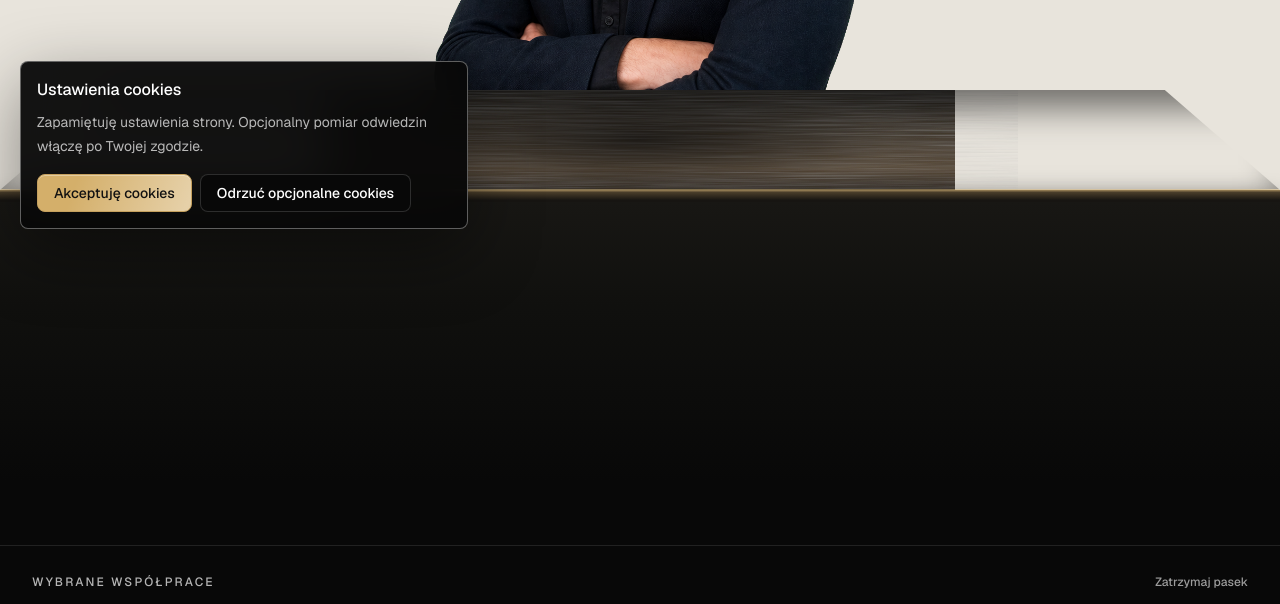
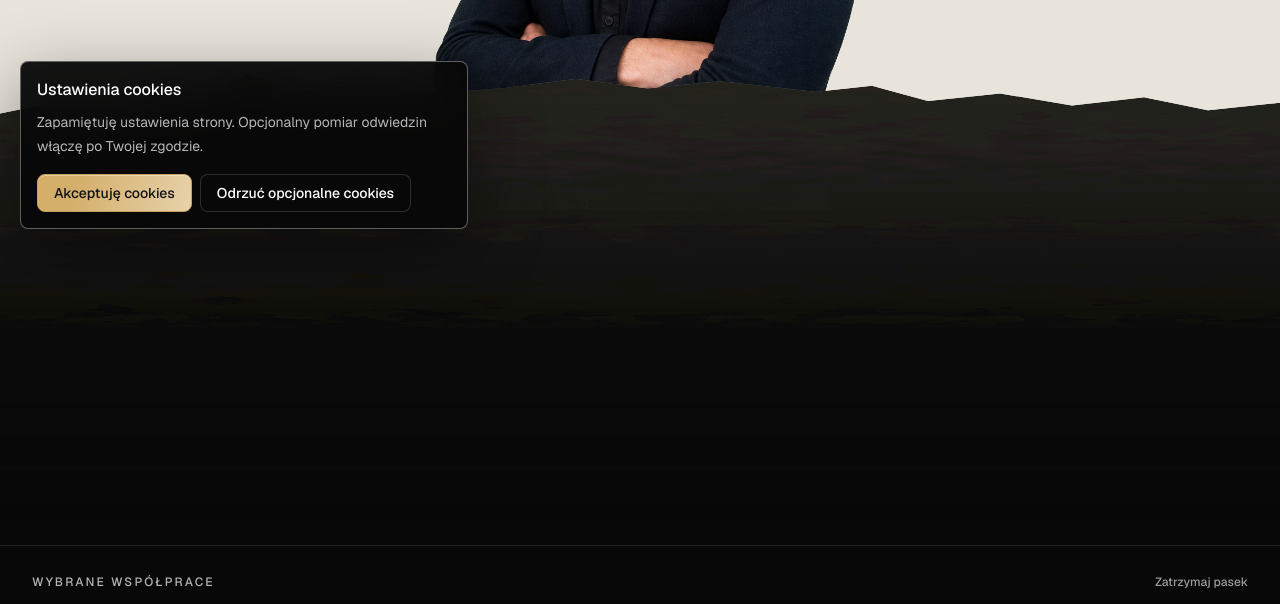
Before and after one commit to ft4k696bk6-prog/kacper-portfolio, a Next.js app: page / in a window 1280 px wide. Shown: the part 555-1159 px from the top of the page. Built offline with nearby package versions, Linux system fonts and the light colour scheme; no server answers.

Commit message:
Blend textured ground into black, stabilize portrait and capture live StarCars

```diff
--- a/src/app/globals.css
+++ b/src/app/globals.css
@@ -311,15 +311,13 @@
 }
 @media(prefers-reduced-motion:reduce){.contact-revealed-value span{animation:none}}
 
-/* A tangible desk: top plane, narrow edge, and a dark front below it. */
 .hero-depth:before{content:"";position:absolute;inset:0 0 auto;height:750px;background:#e8e4dc}
 .hero-depth-portrait{mask-image:none}
-.hero-desk{position:absolute;z-index:3;top:645px;left:50%;width:100vw;transform:translateX(-50%);height:460px;pointer-events:none}
-.hero-desk-top{height:100px;clip-path:polygon(9% 0,91% 0,100% 100%,0 100%);background:repeating-linear-gradient(2deg,transparent 0 5px,#ffffff06 6px,transparent 7px 13px),linear-gradient(180deg,#25221d,#594b37 70%,#393026);border-bottom:1px solid #d4af6a70;box-shadow:inset 0 18px 35px #0008}
-.hero-desk-top:after{content:"";display:block;width:40%;height:100%;margin:auto;background:radial-gradient(ellipse at center,#0009,transparent 70%)}
-.hero-desk-top{background-image:url('/images/desk-grain.svg');background-size:100% 100%}
-.hero-desk-edge{height:12px;background:linear-gradient(#a0875a,#493d2a 20%,#171512 85%);box-shadow:0 18px 30px #000}
-.hero-desk-front{height:350px;background:linear-gradient(180deg,#181714 0%,#10100e 30%,#080808 80%)}
+.hero-depth-portrait{transform:translateX(-50%)}
+.hero-depth-title{transform:none}
+.hero-ground{position:absolute;z-index:3;top:625px;left:50%;width:100vw;height:490px;transform:translateX(-50%);background:url('/images/hero-ground.svg') center top/100% 100% no-repeat;mask-image:linear-gradient(#000 0%,#000 20%,#000b 45%,#0004 68%,transparent 92%);pointer-events:none}
+.hero-depth:before{height:710px}
+@media(max-width:767px){.hero-depth:before{height:650px}.hero-ground{top:585px;height:450px}}
 .client-loop{overflow:hidden;touch-action:pan-y;cursor:grab;user-select:none;max-width:1440px;margin-inline:auto}
 .client-loop-track,.client-loop-copy{display:flex;width:max-content;flex-shrink:0}
 .client-loop-track{will-change:transform}
@@ -350,4 +348,4 @@
 .contact-reveal-grid{gap:clamp(25px,18vw,170px)}
 .contact-reveal-button{border:1px solid #d4af6a70;border-radius:8px;background:#080808d9!important}
 .contact-revealed-value{font-size:clamp(11px,2.7vw,16px)}
-@media(max-width:767px){.hero-depth:before{height:660px}.hero-desk{top:600px}.hero-desk-top{height:65px;clip-path:polygon(5% 0,95% 0,100% 100%,0 100%)}.hero-desk-edge{height:9px}.hero-desk-front{height:330px}.client-loop .client-wordmark{width:210px;flex-basis:210px}.contact-hand-actions{left:-2%;right:-2%;top:30%}.contact-reveal-grid{gap:24%}}
+@media(max-width:767px){.hero-depth:before{height:660px}.client-loop .client-wordmark{width:210px;flex-basis:210px}.contact-hand-actions{left:-2%;right:-2%;top:30%}.contact-reveal-grid{gap:24%}}
--- a/src/components/Hero.tsx
+++ b/src/components/Hero.tsx
@@ -1,32 +1,14 @@
 "use client";
 import Image from "next/image";
-import { useEffect, useRef } from "react";
 import { useLanguage } from "@/contexts/LanguageContext";
 
 export function Hero() {
   const { lang } = useLanguage();
-  const ref = useRef<HTMLElement>(null);
-  useEffect(() => {
-    const el = ref.current;
-    if (!el) return;
-    const media = matchMedia("(prefers-reduced-motion: reduce)");
-    let frame = 0;
-    const draw = () => {
-      frame = 0;
-      const progress = Math.max(0, Math.min(-el.getBoundingClientRect().top, el.offsetHeight));
-      el.style.setProperty("--portrait-shift", media.matches ? "0px" : progress * .16 + "px");
-      el.style.setProperty("--title-shift", media.matches ? "0px" : progress * .32 + "px");
-    };
-    const scroll = () => { if (!frame) frame = requestAnimationFrame(draw); };
-    window.addEventListener("scroll", scroll, { passive: true });
-    media.addEventListener("change", scroll); draw();
-    return () => { cancelAnimationFrame(frame); window.removeEventListener("scroll", scroll); media.removeEventListener("change", scroll); };
-  }, []);
-  return <section ref={ref} id="home" className="hero-depth">
+  return <section id="home" className="hero-depth">
     <div className="hero-depth-stage">
       <h1 className="hero-depth-title"><span>{lang === "pl" ? "Twoja firma." : "Your business."}</span><span>{lang === "pl" ? "Moje doświadczenie." : "My experience."}</span></h1>
       <Image src="/images/profile-3-cutout.png" alt="Kacper Bernecki" width={1024} height={1280} priority sizes="(min-width:1024px) 540px, 94vw" className="hero-depth-portrait"/>
-      <div className="hero-desk" aria-hidden="true"><div className="hero-desk-top"/><div className="hero-desk-edge"/><div className="hero-desk-front"/></div>
+      <div className="hero-ground" aria-hidden="true"/>
     </div>
   </section>;
 }
--- a/src/components/Projects.tsx
+++ b/src/components/Projects.tsx
@@ -16,8 +16,8 @@ function ProjectMark({title,category}:{title:string;category:string}) {
 export function Projects(){
  const {t}=useLanguage();const [active,setActive]=useState("");const [filter,setFilter]=useState("Wszystko");
  const items=[
- ...t.projects.items.map(p=>({title:p.title,description:p.description,image:p.image.src,href:p.caseStudyUrl,category:/CRM|BeatMarket/.test(p.title)?"CRM i aplikacje":/Berni|Unreal|Portfolio/.test(p.title)?"Autorskie i eksperymenty":"Strony",demo:p.demoUrl})),
- ...realizations.map(p=>({title:p.title,description:p.summary,image:p.slug==="b-code"?"/images/projects/b-code-editorial.jpg":"/images/projects/"+p.slug+"-chapter.jpg",imageAlt:p.slug==="b-code"?"Ilustracja kodu — autorski projekt B-Code":"Zrzut strony z opisem realizacji: "+p.title,href:"/realizacje/"+p.slug,category:p.category,demo:""}))
+ ...t.projects.items.map(p=>({title:p.title,description:p.description,image:p.caseStudyUrl==="/case-studies/starcars"?"/images/projects/starcars-live-current.jpg":p.image.src,href:p.caseStudyUrl,category:/CRM|BeatMarket/.test(p.title)?"CRM i aplikacje":/Berni|Unreal|Portfolio/.test(p.title)?"Autorskie i eksperymenty":"Strony",demo:p.demoUrl})),
+ ...realizations.map(p=>({title:p.title,description:p.summary,image:p.slug==="b-code"?"/images/projects/b-code-editorial.jpg":p.slug==="starcars-filmy-social-media"?"/images/projects/starcars-live-current.jpg":"/images/projects/"+p.slug+"-chapter.jpg",imageAlt:p.slug==="b-code"?"Ilustracja kodu — autorski projekt B-Code":p.slug==="starcars-filmy-social-media"?"Działająca strona StarCars — kontekst osobnej realizacji filmów i social mediów":"Zrzut strony z opisem realizacji: "+p.title,href:"/realizacje/"+p.slug,category:p.category,demo:""}))
  ].map(p=>({...p,mark:<ProjectMark title={p.title} category={p.category}/>}));
  const filtered=items.filter(p=>filter==="Wszystko"||p.category===filter);
  return <section id="projects" className="border-y border-white/10 bg-[var(--brand-black)] px-5 py-20 md:px-8"><div className="mx-auto max-w-7xl"><p className="brand-eyebrow text-xs uppercase tracking-widest">Realizacje i współprace</p><h2 className="mt-4 text-4xl md:text-5xl">Od marki do narzędzi.</h2><p className="mt-4 max-w-2xl leading-7 text-white/70">Wybierz okładkę. Strony, aplikacje i działania marketingowe pokazuję osobno.</p>
```
Also changed, not shown: public/images/hero-ground.svg (added), public/images/projects/starcars-live-current.jpg (added), 1 other file (tests, documents, lock files or other folders).
